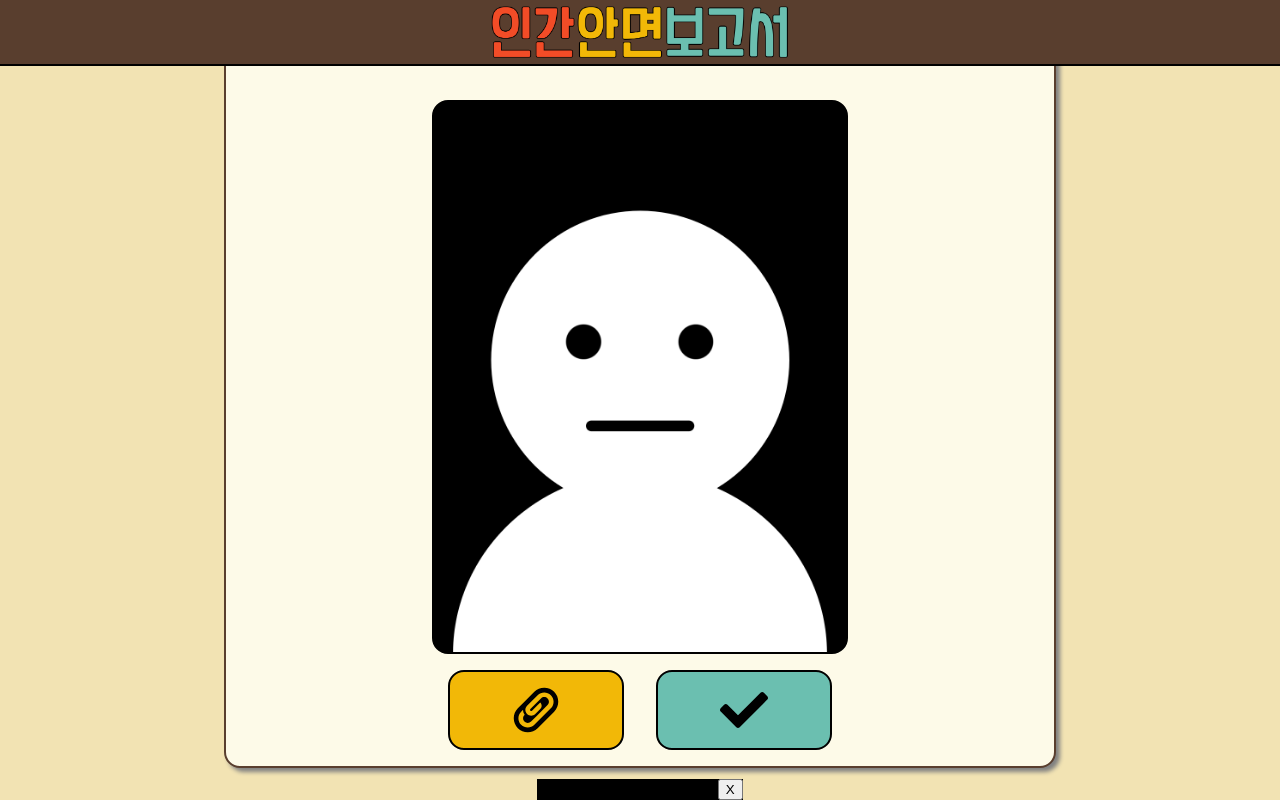
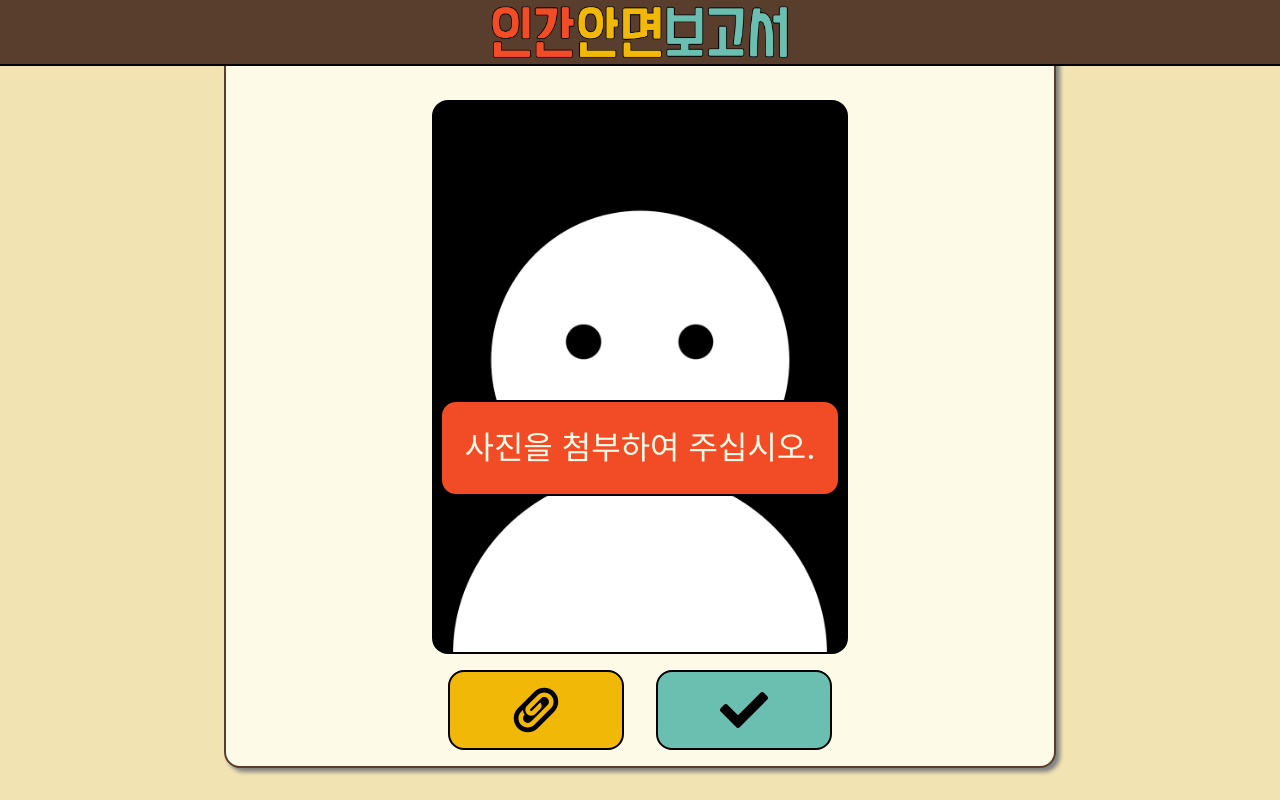
Before and after one commit to Shubidumdu/human-face, a React app: page / in a window 1280 px wide. Both pictures are taken after a click on the button 744 px from the left and 1024 px from the top of the page. Shown: the part 315-1115 px from the top of the page. Built offline with nearby package versions, Linux system fonts and the light colour scheme.

Commit message:
1차 웹스타일링

```diff
--- a/src/AlertProvider.tsx
+++ b/src/AlertProvider.tsx
@@ -2,27 +2,30 @@ import React from 'react'
 import { transitions, positions, Provider } from 'react-alert'
 import styled from './components/theme';
 
-const AlertTemplate = ({ style, options, message, close }:any) => {
-    const alertStyle = {
-        background: 'black'
-    }
+const AlertTemplate = ({ options, message, close }:any) => {
+    const StyledAlert = styled.div`
+      background: ${props => props.theme.color.red};
+      color: ${props => props.theme.color.ivory};
+      width: 25rem;
+      height: 6rem;
+      display: flex;
+      align-items: center;
+      justify-content: center;
+      font-size: 2rem;
+      border: 2px solid black;
+      border-radius: 1rem;
+      `;
 
-    return <div style={alertStyle}>
-      {options.type === 'info' && '!'}
-      {options.type === 'success' && ':)'}
-      {options.type === 'error' && ':('}
+    return <StyledAlert>
       {message}
-      <button onClick={close}>X</button>
-    </div>
+    </StyledAlert>
   }
 
 // optional cofiguration
 const options = {
-    // you can also just use 'bottom center'
-    position: positions.BOTTOM_CENTER,
-    timeout: 1000000000,
+    position: positions.MIDDLE,
+    timeout: 3000,
     offset: '30px',
-    // you can also just use 'scale'
     transition: transitions.SCALE
   }
 
--- a/src/components/Result.tsx
+++ b/src/components/Result.tsx
@@ -2,8 +2,9 @@ import React from 'react';
 import { ClovaResult } from '../modules/clova';
 import styled from './theme';
 import { css } from 'styled-components';
-import { MdRefresh } from 'react-icons/md';
+import { MdRefresh, MdErrorOutline } from 'react-icons/md';
 import { darken, lighten } from 'polished';
+import {IoMdPeople} from 'react-icons/io';
 
 type ResultProps = {
     data: ClovaResult;
@@ -52,8 +53,10 @@ function Result({
         display: flex;
         justify-content: center;
         align-items: center;
-        height: 15rem;
+        height: auto;
         line-height: 2;
+        flex-direction: column;
+        padding-bottom: 1rem;
     `;
 
     const FaceImg = styled.img`
@@ -208,8 +211,9 @@ function Result({
                 <ResultWrap>
                     <ResultHead>분석 결과</ResultHead>
                     <ErrorWrap>
+                        <IoMdPeople size="10rem"/>
                         감지되는 얼굴이 너무 많습니다. <br/>
-                        한 명의 얼굴만 나오는 이미지로 다시 시도해주십시오.
+                        하나의 얼굴만 나오는 이미지로 다시 시도해주십시오.
                     </ErrorWrap>
                 </ResultWrap>
                 <ResetButton onClick={onReset}>
@@ -224,6 +228,7 @@ function Result({
                 <ResultWrap>
                     <ResultHead>분석 결과</ResultHead>
                     <ErrorWrap>
+                        <MdErrorOutline size="10rem"/>
                         감지되는 얼굴이 존재하지 않거나 기타 오류가 발생했습니다.<br/>
                         다른 이미지를 사용하여 다시 시도 해주십시오.
                     </ErrorWrap>
```
